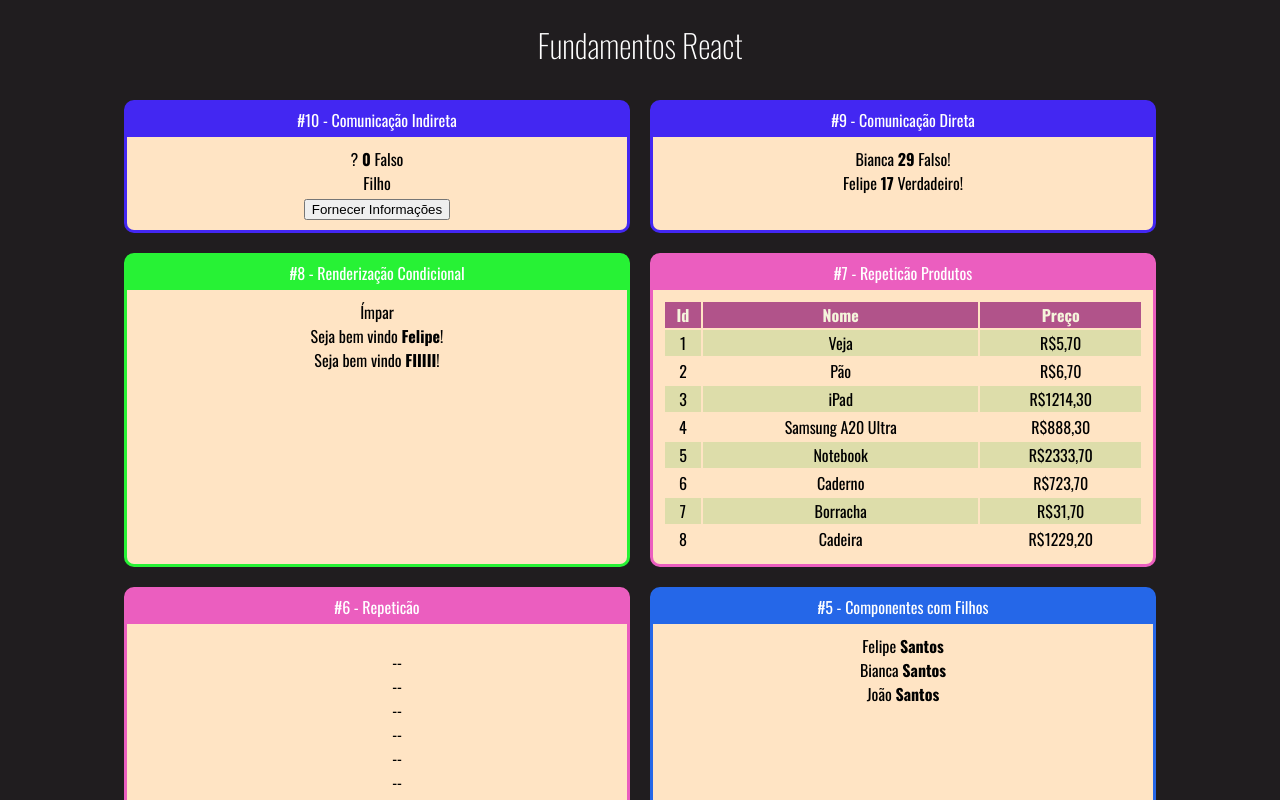
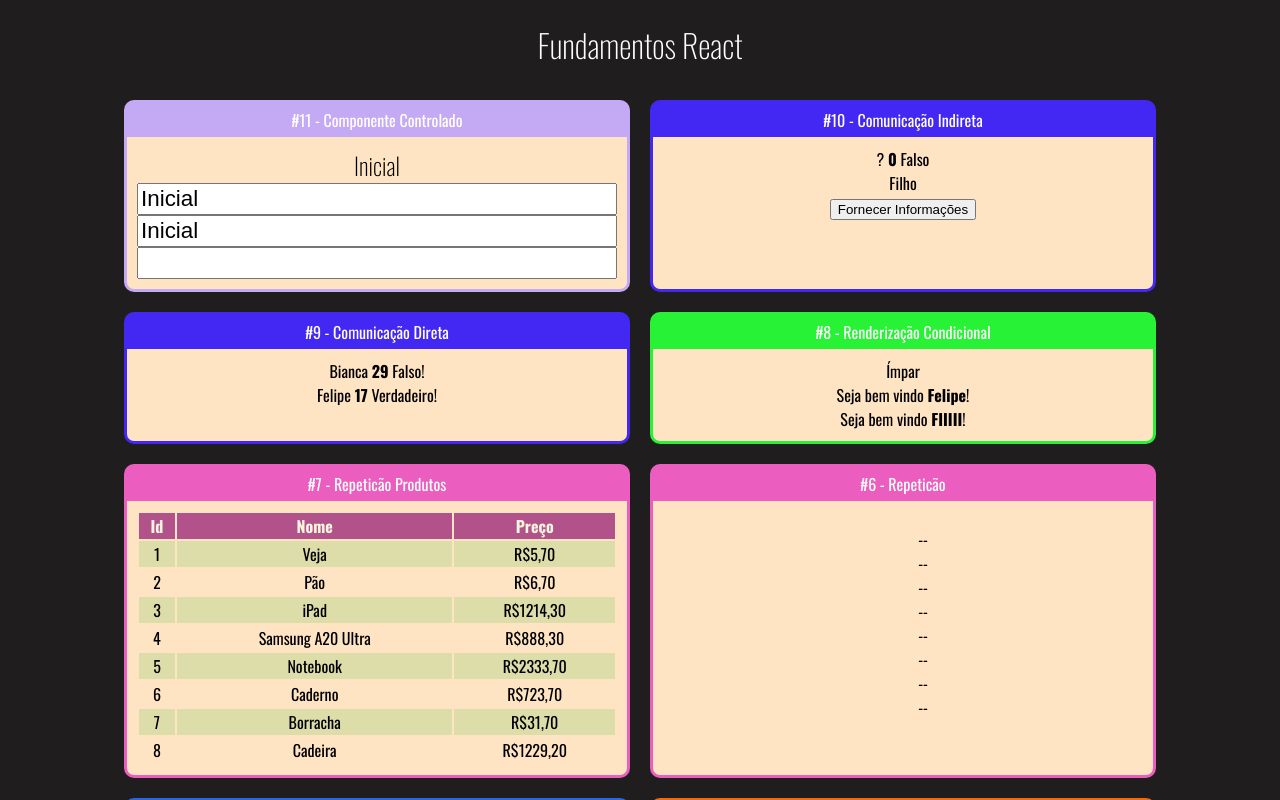
Before and after one commit to Felipe1501/reactFelipe-fundamentos, a React (Create React App) app: page / in a window 1280 px wide. Shown: the top 800 px of the page. Built offline with nearby package versions, Linux system fonts and the light colour scheme.

Commit message:
aula 37 fix: controlled component

```diff
--- a/src/App.jsx
+++ b/src/App.jsx
@@ -13,12 +13,17 @@
 import Usuarioinfo from "./components/condicional/Usuarioinfo";
 import DiretaPai from "./components/comunicacao/DiretaPai";
 import IndiretaPai from "./components/comunicacao/IndiretaPai";
+import Input from "./components/formulario/Input";
 
 export default () => (
 
     <div className="App">
         <h1>Fundamentos React </h1>
         <div className="Cards">
+            <Card titulo="#11 - Componente Controlado" color="#C4A9F5">
+                <Input />
+            </Card>
+
             <Card titulo="#10 - Comunicação Indireta" color="#4327F2">
                 <IndiretaPai />
             </Card>
--- /dev/null
+++ b/src/components/formulario/Input.css
@@ -0,0 +1,3 @@
+.Input input{
+    font-size: 1.4rem;
+}
--- /dev/null
+++ b/src/components/formulario/Input.jsx
@@ -0,0 +1,25 @@
+import './Input.css'
+import React, {useState} from "react";
+
+export default props => {
+    const [valor, setValor] = useState('Inicial');
+
+    function quandoMudar(e){
+        setValor(e.target.value)
+
+    }
+    return (
+        <div className="Input">
+            <h2>{valor}</h2>
+            <div style={{
+                display: 'flex',
+                flexDirection: 'column'
+            }}>
+
+           <input type="text" value={valor} onChange={quandoMudar}/>
+           <input type="text" value={valor} readOnly/>
+           <input type="text" value={undefined} />
+            </div>
+        </div>
+    )
+}
```
